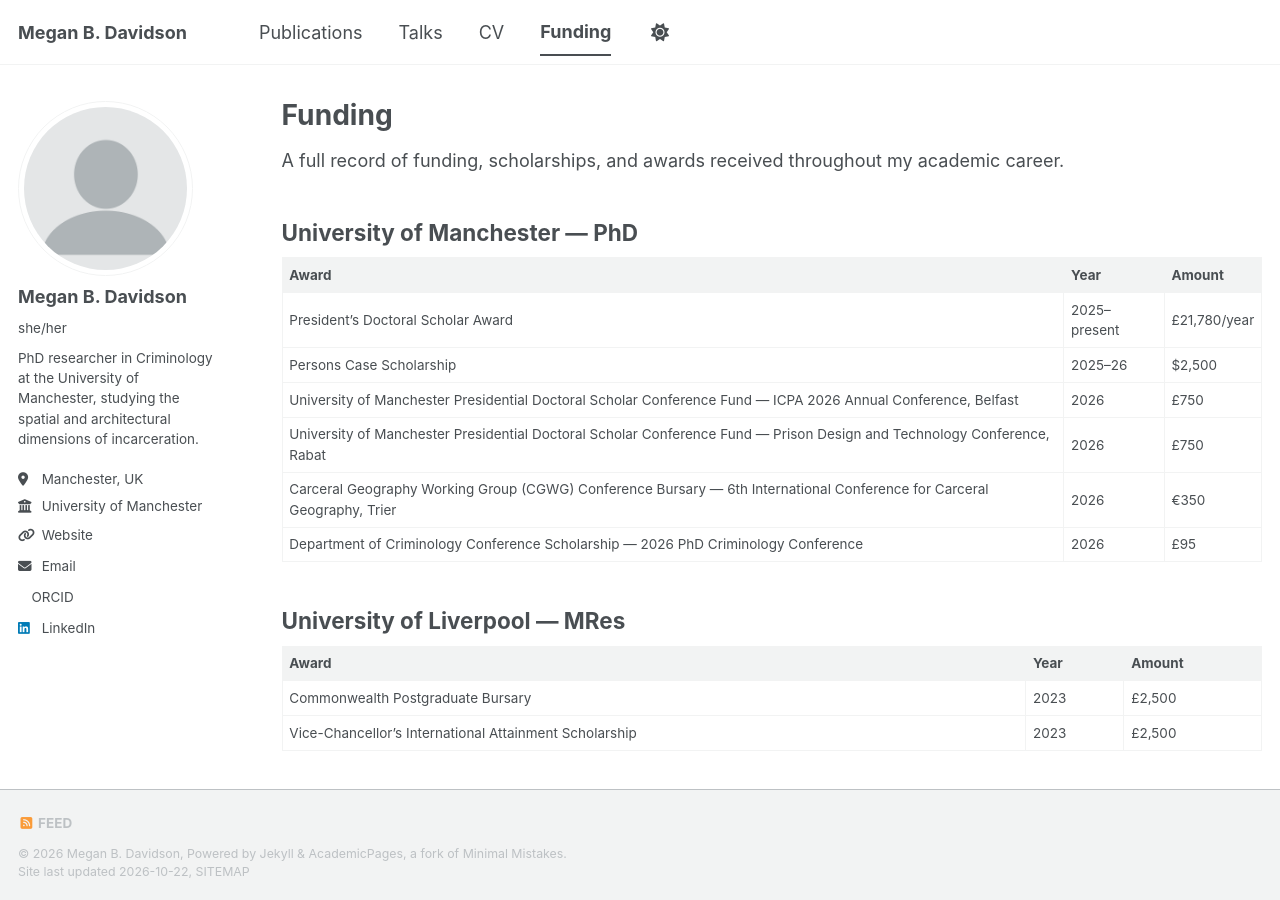
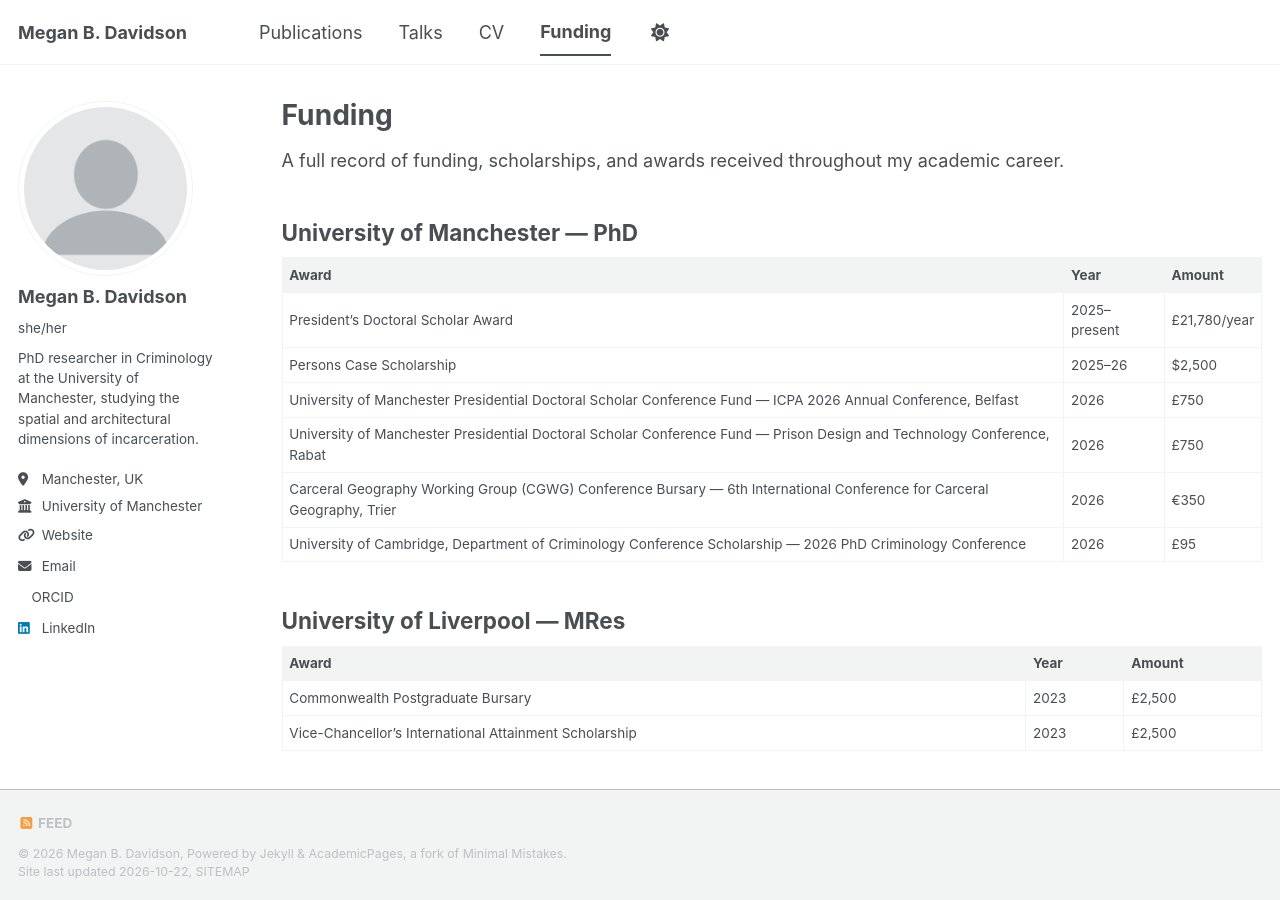
Before and after one commit to Megan-Davidson760/megan-davidson760.github.io, a Jekyll site: the page built from _pages/funding.md, in a window 1280 px wide and 900 px high. Built offline with Jekyll 4.4.1, drawn with Linux system fonts in a browser that asks for light colours; a style sheet for code colours, icons or effects is not loaded.

Commit message:
Rename scholarship in funding page
Updated the scholarship name for clarity.

```diff
--- a/_pages/funding.md
+++ b/_pages/funding.md
@@ -18,7 +18,7 @@ A full record of funding, scholarships, and awards received throughout my academ
 | University of Manchester Presidential Doctoral Scholar Conference Fund — ICPA 2026 Annual Conference, Belfast | 2026 | £750 |
 | University of Manchester Presidential Doctoral Scholar Conference Fund — Prison Design and Technology Conference, Rabat | 2026 | £750 |
 | Carceral Geography Working Group (CGWG) Conference Bursary — 6th International Conference for Carceral Geography, Trier | 2026 | €350 |
-| Department of Criminology Conference Scholarship — 2026 PhD Criminology Conference | 2026 | £95 |
+| University of Cambridge, Department of Criminology Conference Scholarship — 2026 PhD Criminology Conference | 2026 | £95 |
 
 ## University of Liverpool — MRes
 
```
